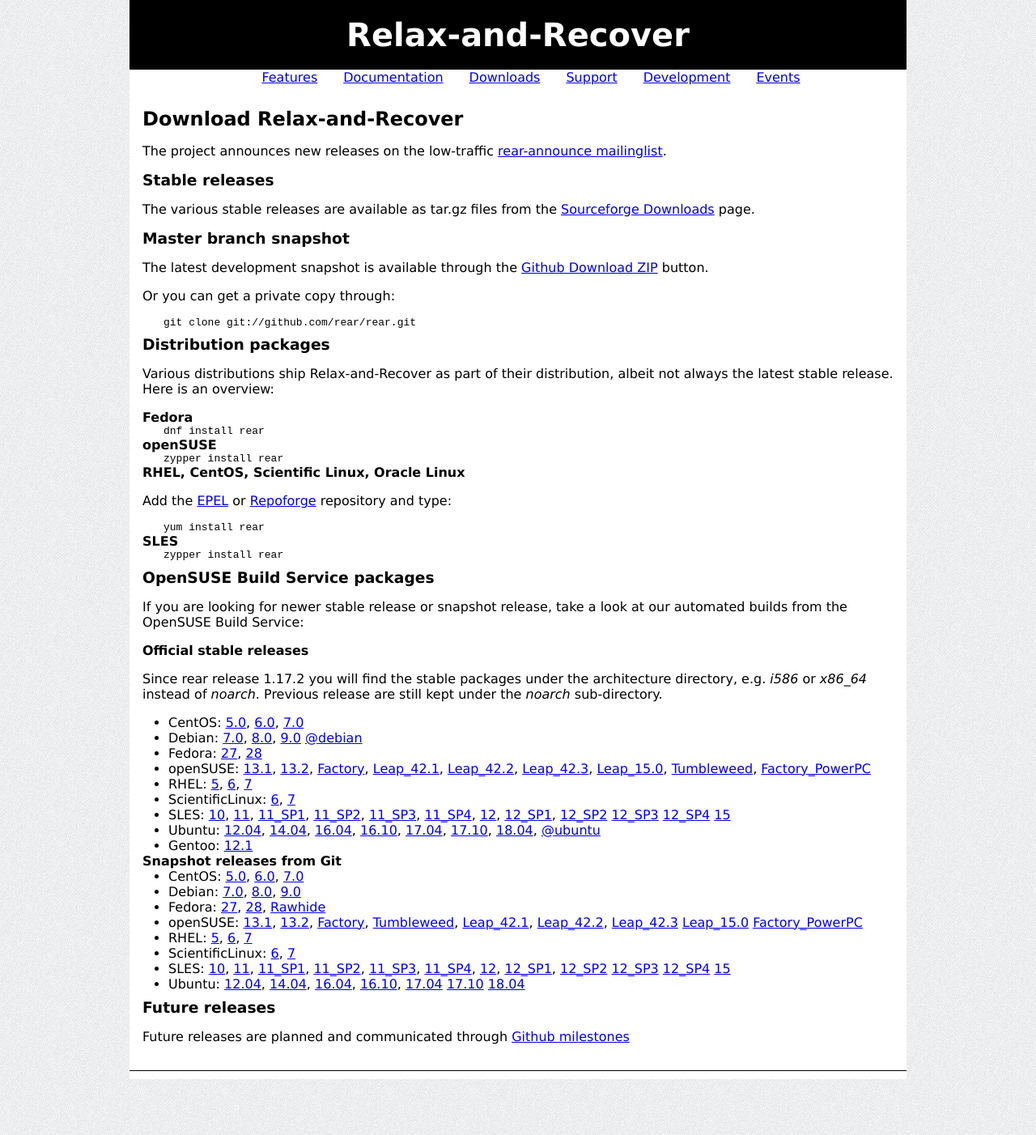
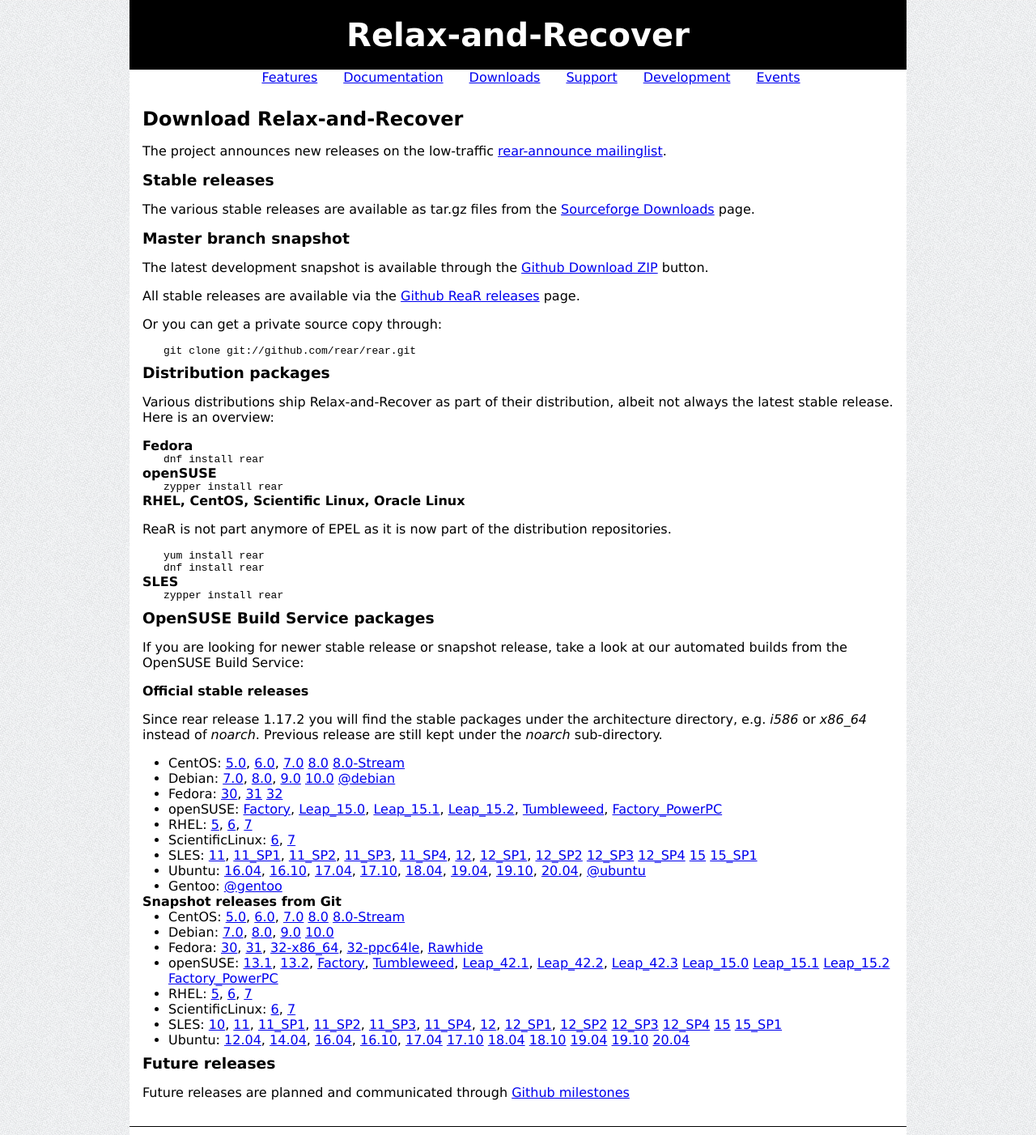
Before and after one commit to rear/rear.github.com, a Jekyll site: the page built from download/index.md, in a window 1280 px wide. Shown: the whole page at 81% size. Built offline with Jekyll 4.4.1, drawn with Linux system fonts in a browser that asks for light colours; comment, search, counter and statistics services are not loaded; before the commit the page ends 1333 px from its top, so only the background shows below that.

Commit message:
update the download section
Signed-off-by: Gratien D'haese <gratien.dhaese@gmail.com>

```diff
--- a/download/index.md
+++ b/download/index.md
@@ -13,10 +13,11 @@
 
 
 ### Master branch snapshot
-The latest development snapshot is available through the
-[Github Download ZIP](https://github.com/rear/rear/archive/master.zip) button.
+The latest development snapshot is available through the [Github Download ZIP](https://github.com/rear/rear/archive/master.zip) button.
 
-Or you can get a private copy through:
+All stable releases are available via the [Github ReaR releases](https://github.com/rear/rear/releases) page.
+
+Or you can get a private source copy through:
 
     git clone git://github.com/rear/rear.git
 
@@ -34,10 +35,10 @@
     zypper install rear
 
 #### RHEL, CentOS, Scientific Linux, Oracle Linux
-Add the [EPEL](http://apps.fedoraproject.org/packages/rear) or
-[Repoforge](http://pkgs.repoforge.org/rear/) repository and type:
+ReaR is not part anymore of EPEL as it is now part of the distribution repositories.
 
     yum install rear
+    dnf install rear
 
 #### SLES
 
@@ -55,22 +56,23 @@
     [5.0](http://download.opensuse.org/repositories/Archiving:/Backup:/Rear/CentOS_CentOS-5/),
     [6.0](http://download.opensuse.org/repositories/Archiving:/Backup:/Rear/CentOS_CentOS-6/),
     [7.0](http://download.opensuse.org/repositories/Archiving:/Backup:/Rear/CentOS_7/)
+    [8.0](http://download.opensuse.org/repositories/Archiving:/Backup:/Rear/CentOS_8/)
+    [8.0-Stream](http://download.opensuse.org/repositories/Archiving:/Backup:/Rear/CentOS_8_Stream/)
  * Debian:
     [7.0](http://download.opensuse.org/repositories/Archiving:/Backup:/Rear/Debian_7.0/),
     [8.0](http://download.opensuse.org/repositories/Archiving:/Backup:/Rear/Debian_8.0/),
     [9.0](http://download.opensuse.org/repositories/Archiving:/Backup:/Rear/Debian_9.0/)
+    [10.0](http://download.opensuse.org/repositories/Archiving:/Backup:/Rear/Debian_10.0/)
     [@debian](https://tracker.debian.org/pkg/rear)
  * Fedora:
-    [27](http://download.opensuse.org/repositories/Archiving:/Backup:/Rear/Fedora_27/),
-    [28](http://download.opensuse.org/repositories/Archiving:/Backup:/Rear/Fedora_28/)
+    [30](http://download.opensuse.org/repositories/Archiving:/Backup:/Rear/Fedora_30/),
+    [31](http://download.opensuse.org/repositories/Archiving:/Backup:/Rear/Fedora_31/)
+    [32](http://download.opensuse.org/repositories/Archiving:/Backup:/Rear/Fedora_32/)
  * openSUSE:
-    [13.1](http://download.opensuse.org/repositories/Archiving:/Backup:/Rear/openSUSE_13.1/),
-    [13.2](http://download.opensuse.org/repositories/Archiving:/Backup:/Rear/openSUSE_13.2/),
     [Factory](http://download.opensuse.org/repositories/Archiving:/Backup:/Rear/openSUSE_Factory/),
-    [Leap_42.1](http://download.opensuse.org/repositories/Archiving:/Backup:/Rear/openSUSE_Leap_42.1/),
-    [Leap_42.2](http://download.opensuse.org/repositories/Archiving:/Backup:/Rear/openSUSE_Leap_42.2/),
-    [Leap_42.3](http://download.opensuse.org/repositories/Archiving:/Backup:/Rear/openSUSE_Leap_42.3/),
     [Leap_15.0](http://download.opensuse.org/repositories/Archiving:/Backup:/Rear/openSUSE_Leap_15.0/),
+    [Leap_15.1](http://download.opensuse.org/repositories/Archiving:/Backup:/Rear/openSUSE_Leap_15.1/),
+    [Leap_15.2](http://download.opensuse.org/repositories/Archiving:/Backup:/Rear/openSUSE_Leap_15.2/),
     [Tumbleweed](http://download.opensuse.org/repositories/Archiving:/Backup:/Rear/openSUSE_Tumbleweed/),
     [Factory_PowerPC](http://download.opensuse.org/repositories/Archiving:/Backup:/Rear:/Snapshot/openSUSE_Factory_PowerPC/)
  * RHEL:
@@ -93,17 +94,19 @@
     [12_SP3](http://download.opensuse.org/repositories/Archiving:/Backup:/Rear/SLE_12_SP3/)
     [12_SP4](http://download.opensuse.org/repositories/Archiving:/Backup:/Rear/SLE_12_SP4/)
     [15](http://download.opensuse.org/repositories/Archiving:/Backup:/Rear/SLE_15/)
+    [15_SP1](http://download.opensuse.org/repositories/Archiving:/Backup:/Rear/SLE_15_SP1/)
  * Ubuntu:
-    [12.04](http://download.opensuse.org/repositories/Archiving:/Backup:/Rear/xUbuntu_12.04/),
-    [14.04](http://download.opensuse.org/repositories/Archiving:/Backup:/Rear/xUbuntu_14.04/),
     [16.04](http://download.opensuse.org/repositories/Archiving:/Backup:/Rear/xUbuntu_16.04/),
     [16.10](http://download.opensuse.org/repositories/Archiving:/Backup:/Rear/xUbuntu_16.10/),
     [17.04](http://download.opensuse.org/repositories/Archiving:/Backup:/Rear/xUbuntu_17.04/),
     [17.10](http://download.opensuse.org/repositories/Archiving:/Backup:/Rear/xUbuntu_17.10/),
     [18.04](http://download.opensuse.org/repositories/Archiving:/Backup:/Rear/xUbuntu_18.04/),
+    [19.04](http://download.opensuse.org/repositories/Archiving:/Backup:/Rear/xUbuntu_19.04/),
+    [19.10](http://download.opensuse.org/repositories/Archiving:/Backup:/Rear/xUbuntu_19.10/),
+    [20.04](http://download.opensuse.org/repositories/Archiving:/Backup:/Rear/xUbuntu_20.04/),
     [@ubuntu](https://launchpad.net/ubuntu/+source/rear)
  * Gentoo:
-    [12.1](https://packages.gentoo.org/package/app-backup/rear)
+    [@gentoo](https://packages.gentoo.org/package/app-backup/rear)
 
 #### Snapshot releases from Git
 
@@ -111,13 +114,18 @@
     [5.0](http://download.opensuse.org/repositories/Archiving:/Backup:/Rear:/Snapshot/CentOS_CentOS-5/),
     [6.0](http://download.opensuse.org/repositories/Archiving:/Backup:/Rear:/Snapshot/CentOS_CentOS-6/),
     [7.0](http://download.opensuse.org/repositories/Archiving:/Backup:/Rear:/Snapshot/CentOS_7/)
+    [8.0](http://download.opensuse.org/repositories/Archiving:/Backup:/Rear:/Snapshot/CentOS_8/)
+    [8.0-Stream](http://download.opensuse.org/repositories/Archiving:/Backup:/Rear:/Snapshot/CentOS_8_Stream/)
  * Debian:
     [7.0](http://download.opensuse.org/repositories/Archiving:/Backup:/Rear:/Snapshot/Debian_7.0/amd64/),
     [8.0](http://download.opensuse.org/repositories/Archiving:/Backup:/Rear:/Snapshot/Debian_8.0/amd64/),
     [9.0](http://download.opensuse.org/repositories/Archiving:/Backup:/Rear:/Snapshot/Debian_9.0/amd64/)
+    [10.0](http://download.opensuse.org/repositories/Archiving:/Backup:/Rear:/Snapshot/Debian_10.0/amd64/)
  * Fedora:
-    [27](http://download.opensuse.org/repositories/Archiving:/Backup:/Rear:/Snapshot/Fedora_27/),
-    [28](http://download.opensuse.org/repositories/Archiving:/Backup:/Rear:/Snapshot/Fedora_28/),
+    [30](http://download.opensuse.org/repositories/Archiving:/Backup:/Rear:/Snapshot/Fedora_30/),
+    [31](http://download.opensuse.org/repositories/Archiving:/Backup:/Rear:/Snapshot/Fedora_31/),
+    [32-x86_64](http://download.opensuse.org/repositories/Archiving:/Backup:/Rear:/Snapshot/Fedora_32/x86_64/),
+    [32-ppc64le](http://download.opensuse.org/repositories/Archiving:/Backup:/Rear:/Snapshot/Fedora_32/ppc64le/),
     [Rawhide](http://download.opensuse.org/repositories/Archiving:/Backup:/Rear:/Snapshot/Fedora_Rawhide/)
  * openSUSE:
     [13.1](http://download.opensuse.org/repositories/Archiving:/Backup:/Rear:/Snapshot/openSUSE_13.1/),
@@ -128,6 +136,8 @@
     [Leap_42.2](http://download.opensuse.org/repositories/Archiving:/Backup:/Rear:/Snapshot/openSUSE_Leap_42.2/),
     [Leap_42.3](http://download.opensuse.org/repositories/Archiving:/Backup:/Rear:/Snapshot/openSUSE_Leap_42.3/)
     [Leap_15.0](http://download.opensuse.org/repositories/Archiving:/Backup:/Rear:/Snapshot/openSUSE_Leap_15.0/)
+    [Leap_15.1](http://download.opensuse.org/repositories/Archiving:/Backup:/Rear:/Snapshot/openSUSE_Leap_15.1/)
+    [Leap_15.2](http://download.opensuse.org/repositories/Archiving:/Backup:/Rear:/Snapshot/openSUSE_Leap_15.2/)
     [Factory_PowerPC](http://download.opensuse.org/repositories/Archiving:/Backup:/Rear:/Snapshot/openSUSE_Factory_PowerPC/)
  * RHEL:
     [5](http://download.opensuse.org/repositories/Archiving:/Backup:/Rear:/Snapshot/RedHat_RHEL-5/),
@@ -149,6 +159,7 @@
     [12_SP3](http://download.opensuse.org/repositories/Archiving:/Backup:/Rear:/Snapshot/SLE_12_SP3/)
     [12_SP4](http://download.opensuse.org/repositories/Archiving:/Backup:/Rear:/Snapshot/SLE_12_SP4/)
     [15](http://download.opensuse.org/repositories/Archiving:/Backup:/Rear:/Snapshot/SLE_15/)
+    [15_SP1](http://download.opensuse.org/repositories/Archiving:/Backup:/Rear:/Snapshot/SLE_15_SP1/)
  * Ubuntu:
     [12.04](http://download.opensuse.org/repositories/Archiving:/Backup:/Rear:/Snapshot/xUbuntu_12.04/amd64/),
     [14.04](http://download.opensuse.org/repositories/Archiving:/Backup:/Rear:/Snapshot/xUbuntu_14.04/amd64/),
@@ -157,6 +168,10 @@
     [17.04](http://download.opensuse.org/repositories/Archiving:/Backup:/Rear:/Snapshot/xUbuntu_17.04/amd64/)
     [17.10](http://download.opensuse.org/repositories/Archiving:/Backup:/Rear:/Snapshot/xUbuntu_17.10/amd64/)
     [18.04](http://download.opensuse.org/repositories/Archiving:/Backup:/Rear:/Snapshot/xUbuntu_18.04/amd64/)
+    [18.10](http://download.opensuse.org/repositories/Archiving:/Backup:/Rear:/Snapshot/xUbuntu_18.10/amd64/)
+    [19.04](http://download.opensuse.org/repositories/Archiving:/Backup:/Rear:/Snapshot/xUbuntu_19.04/amd64/)
+    [19.10](http://download.opensuse.org/repositories/Archiving:/Backup:/Rear:/Snapshot/xUbuntu_19.10/amd64/)
+    [20.04](http://download.opensuse.org/repositories/Archiving:/Backup:/Rear:/Snapshot/xUbuntu_20.04/amd64/)
 
 
 ### Future releases
```
Also changed, not shown: other parts of download/index.md (+0 -1 lines), documentation/index.md (+1 -0 lines).
